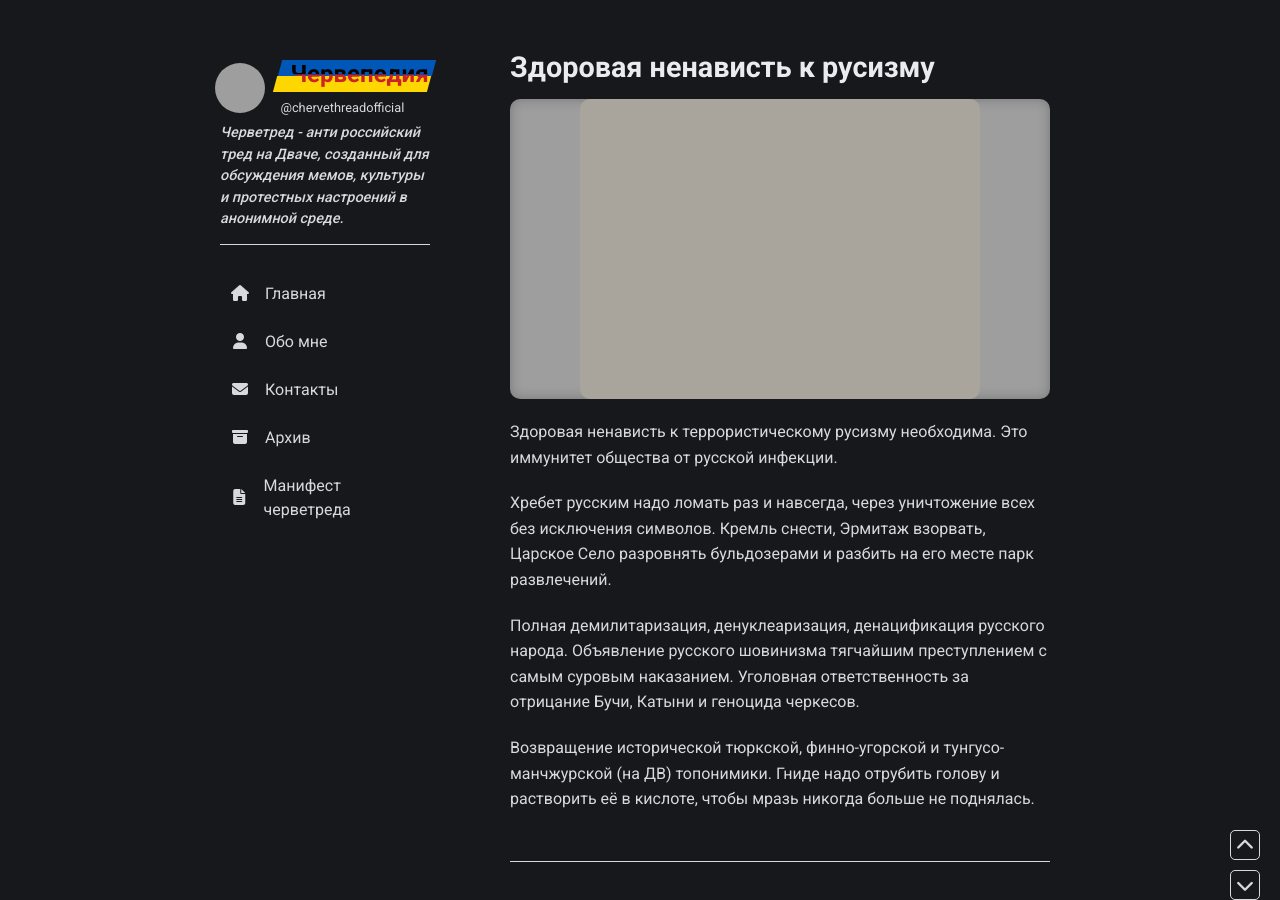
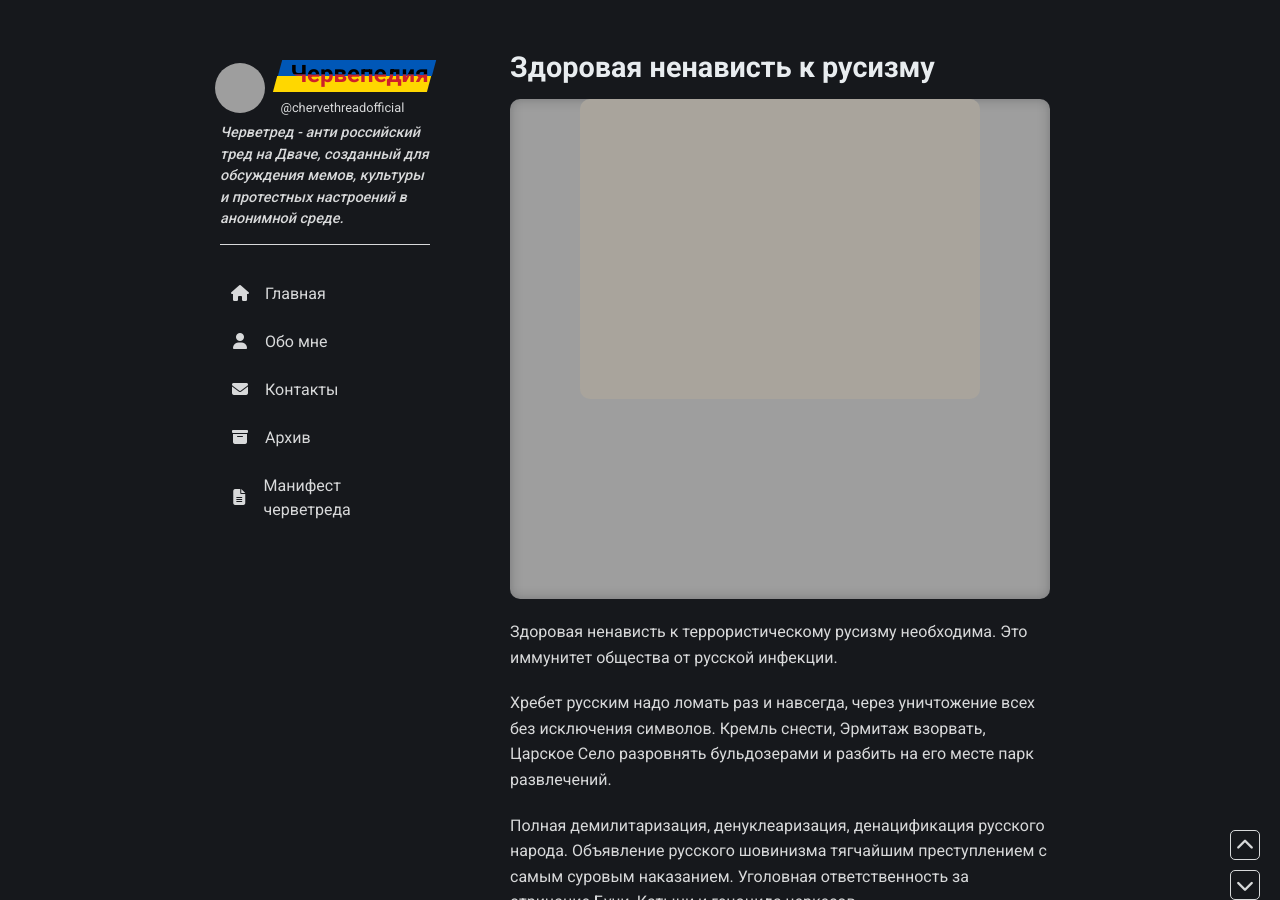
Before and after one commit to chervepediya/chervepediya.github.io, a Jekyll site: the page built from _posts/2025-02-21-nenavist-k-rusizmu.md, in a window 1280 px wide and 900 px high. Built offline with Jekyll 4.4.1, drawn with Linux system fonts in a browser that asks for light colours; nearby versions of some CDN libraries; a script that is not in the unit is left out; grey boxes are pictures that could not be loaded.

Commit message:
Update styles.css

```diff
--- a/assets/css/styles.css
+++ b/assets/css/styles.css
@@ -208,7 +208,8 @@ body {
 .post-image {
     position: relative;
     width: 100%;
-    overflow: hidden;
+    height: 500px; /* Фиксированная высота 500px */
+    overflow: hidden; /* Скрываем переполнение */
     margin-bottom: 20px;
     border-radius: 10px;
 }
@@ -235,6 +236,20 @@ body {
     filter: sepia(0.2);
 }
 
+/* Стили для Telegram-виджета */
+.post-image .telegram-post {
+    width: 100%;
+    height: 100%; /* Занимает всю доступную высоту контейнера */
+    overflow-y: auto; /* Добавляем прокрутку по вертикали, если контент длиннее */
+    border-radius: 10px;
+}
+
+.post-image iframe {
+    width: 100%;
+    height: 100%; /* Устанавливаем высоту iframe равной контейнеру */
+    border: none; /* Убираем границы */
+    border-radius: 10px;
+}
 .post p {
     line-height: 1.6;
     margin-bottom: 20px;
```
